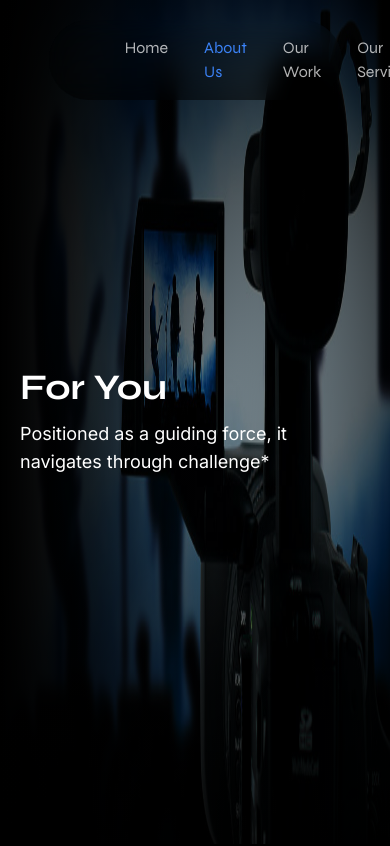
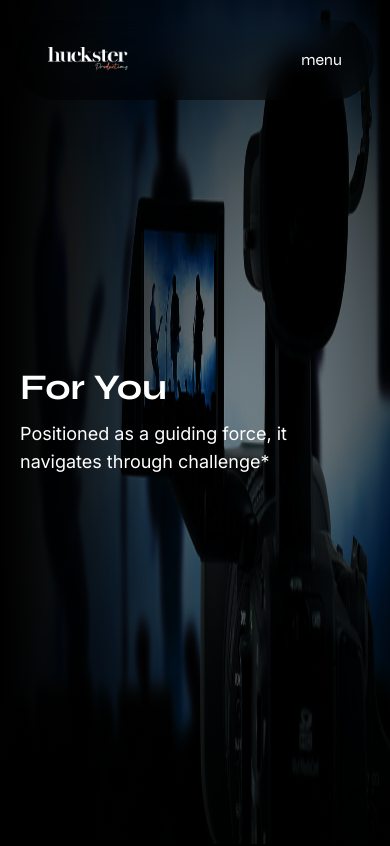
Before and after one commit to PrachiDMore/huckster, a Next.js app: page /aboutus in a window 390 px wide. Shown: the top 846 px of the page. Built offline with nearby package versions, Linux system fonts and the light colour scheme.

Commit message:
navbar fixed

```diff
--- a/components/Navbar.jsx
+++ b/components/Navbar.jsx
@@ -4,22 +4,45 @@ import { useRouter } from 'next/router'
 import React from 'react'
 import { AiOutlineMenu } from 'react-icons/ai'
 import { FiSearch } from 'react-icons/fi'
+import { motion, useAnimation } from 'framer-motion';
 
 const syne = Syne({ subsets: ['latin'] })
 
 const Navbar = () => {
   const router = useRouter()
+  const control = useAnimation()
+  // useEffect(() => {
+  //   if (inView) {
+  //     control.start("visible");
+  //   } else {
+  //     control.start("hidden");
+  //   }
+  // }, [control, inView]);
   return (
     <div className={'w-screen flex justify-center ' + syne.className}>
-      <div className='w-9/12 h-20 px-16 rounded-full  flex justify-between items-center fixed top-5 z-50 bg-gradient-to-b from-transparent to-black/50 backdrop-blur-md'>
+      <motion.div transition={{
+        bounce: true,
+        ease: "easeInOut",
+      }} variants={{
+        hidden: {
+          height: "80px",
+          borderRadius: "40px"
+        },
+        visible: {
+          height: "300px",
+          borderRadius: "20px",
+          flexDirection: "row",
+          justifyContent: "center"
+        }
+      }} initial="hidden" animate={control} className='lg:w-9/12 w-11/12 lg:px-16 px-8  flex justify-between items-center fixed top-5 z-50 bg-gradient-to-b from-transparent to-black/50 backdrop-blur-md'>
         {/* <div className='flex gap-2 items-center'>
           <AiOutlineMenu  className='text-xl'/>
           <p>Menu</p>
         </div> */}
         <div>
-          <img className='w-32' src="/assets/HucksterLogo.png" alt="" />
+          <img className='lg:w-32 w-20' src="/assets/HucksterLogo.png" alt="" />
         </div>
-        <div className='flex gap-3'>
+        <div className='lg:flex gap-3 hidden'>
           <Link className={router.pathname === "/" ? 'hover:-top-1 top-0 relative text-blue-500 duration-200 hover:bg-white/20 px-3 py-2 rounded-full' : 'hover:-top-1 top-0 relative text-white/70 hover:text-white duration-200 hover:bg-white/20 px-3 py-2 rounded-full'} href={'/'}>Home</Link>
           <Link className={router.pathname === "/aboutus" ? 'hover:-top-1 top-0 relative text-blue-500 duration-200 hover:bg-white/20 px-3 py-2 rounded-full' : 'hover:-top-1 top-0 relative text-white/70 hover:text-white duration-200 hover:bg-white/20 px-3 py-2 rounded-full'} href={'/aboutus'}>About Us</Link>
           <Link className={router.pathname === "/work" ? 'hover:-top-1 top-0 relative text-blue-500 duration-200 hover:bg-white/20 px-3 py-2 rounded-full' : 'hover:-top-1 top-0 relative text-white/70 hover:text-white duration-200 hover:bg-white/20 px-3 py-2 rounded-full'} href={'/work'}>Our Work</Link>
@@ -27,10 +50,11 @@ const Navbar = () => {
           <Link className={router.pathname === "/" ? 'hover:-top-1 top-0 relative text-blue-500 duration-200 hover:bg-white/20 px-3 py-2 rounded-full' : 'hover:-top-1 top-0 relative text-white/70 hover:text-white duration-200 hover:bg-white/20 px-3 py-2 rounded-full'} href={'/'}>Media Blogs</Link>
           <Link className={router.pathname === "/contactus" ? 'hover:-top-1 top-0 relative text-blue-500 duration-200 hover:bg-white/20 px-3 py-2 rounded-full' : 'hover:-top-1 top-0 relative text-white/70 hover:text-white duration-200 hover:bg-white/20 px-3 py-2 rounded-full'} href={'/contactus'}>Contact Us</Link>
         </div>
+        <div onClick={() => { control.start("visible") }} className='lg:hidden block text-white'>menu</div>
         {/* <div>
           <FiSearch className='text-xl '/>
         </div> */}
-      </div>
+      </motion.div>
     </div>
   )
 }
--- a/pages/index.jsx
+++ b/pages/index.jsx
@@ -38,10 +38,10 @@ export default function Home() {
         </div> */}
 
 			<section className='snap-start relative h-screen w-screen bg-black' >
-				<img className={index === 0 ? 'h-screen w-screen absolute top-0 left-0 z-[0] opacity-100 duration-500' : 'h-screen w-screen absolute top-0 left-0 z-[0] opacity-0 duration-500'} src="https://d135u4jtzauizi.cloudfront.net/A24_PRISCILLA_A24_GIF03.gif" alt="" />
-				<img className={index === 1 ? 'h-screen w-screen absolute top-0 left-0 z-[1] opacity-100 duration-500' : 'h-screen w-screen absolute top-0 left-0 z-[1] opacity-0 duration-500'} src="https://d135u4jtzauizi.cloudfront.net/The-Curse-Trailer-Full-16x9-No-Captions_SITE-GIF.gif" alt="" />
-				<img className={index === 2 ? 'h-screen w-screen absolute top-0 left-0 z-[2] opacity-100 duration-500' : 'h-screen w-screen absolute top-0 left-0 z-[2] opacity-0 duration-500'} src="https://d135u4jtzauizi.cloudfront.net/DS_NEWSBLAST_GIF03_larger.gif" alt="" />
-				<img className={index === 3 ? 'h-screen w-screen absolute top-0 left-0 z-[3] opacity-100 duration-500' : 'h-screen w-screen absolute top-0 left-0 z-[3] opacity-0 duration-500'} src="https://d135u4jtzauizi.cloudfront.net/TIC_GIF_02_A24.gif" alt="" />
+				<img className={index === 0 ? 'object-cover h-screen w-screen absolute top-0 left-0 z-[0] opacity-100 duration-500' : 'object-cover h-screen w-screen absolute top-0 left-0 z-[0] opacity-0 duration-500'} src="https://d135u4jtzauizi.cloudfront.net/A24_PRISCILLA_A24_GIF03.gif" alt="" />
+				<img className={index === 1 ? 'object-cover h-screen w-screen absolute top-0 left-0 z-[1] opacity-100 duration-500' : 'object-cover h-screen w-screen absolute top-0 left-0 z-[1] opacity-0 duration-500'} src="https://d135u4jtzauizi.cloudfront.net/The-Curse-Trailer-Full-16x9-No-Captions_SITE-GIF.gif" alt="" />
+				<img className={index === 2 ? 'object-cover h-screen w-screen absolute top-0 left-0 z-[2] opacity-100 duration-500' : 'object-cover h-screen w-screen absolute top-0 left-0 z-[2] opacity-0 duration-500'} src="https://d135u4jtzauizi.cloudfront.net/DS_NEWSBLAST_GIF03_larger.gif" alt="" />
+				<img className={index === 3 ? 'object-cover h-screen w-screen absolute top-0 left-0 z-[3] opacity-100 duration-500' : 'object-cover h-screen w-screen absolute top-0 left-0 z-[3] opacity-0 duration-500'} src="https://d135u4jtzauizi.cloudfront.net/TIC_GIF_02_A24.gif" alt="" />
 				<div className='h-screen w-screen absolute top-0 left-0 z-[5] bg-gradient-to-b from-transparent via-black/5 to-black'></div>
 				<div className={'gap-3 flex flex-col justify-end py-14 lg:px-28 px-5 absolute top-0 left-0 z-10 h-screen w-screen bg-gradient-radial from-transparent to-black ' + syne.className}>
 					<h1 onMouseEnter={() => { setIndex(0) }} className={index === 0 ? 'w-max cursor-pointer text-white/60 duration-150 font-bold lg:text-7xl text-4xl capitalize' : 'w-max cursor-pointer hover:text-white/60 duration-150 text-white font-bold lg:text-7xl text-4xl capitalize'}>Priscilla</h1>
@@ -61,28 +61,28 @@ export default function Home() {
 				<h1 className={'lg:text-8xl text-3xl font-semibold w-full gradientText ' + syne.className}>CREATIONS</h1>
 				<div className='w-full flex flex-col items-center lg:gap-10 gap-7'>
 					<div className='w-full grid lg:grid-cols-12 grid-cols-1 gap-3'>
-						<div className='group/creation col-span-8 h-96 overflow-hidden duration-150 rounded-3xl relative border border-white/30 '>
+						<div className='group/creation lg:col-span-8 cols-span-1 h-96 overflow-hidden duration-150 rounded-3xl relative border border-white/30 '>
 							<img className='object-center h-full w-full object-cover' src='https://framerusercontent.com/images/8B7sYF56wceOr6bVtMHU3R29WvM.jpg' />
 							<div className='p-6 h-full w-full bg-gradient-to-b flex flex-col justify-between from-black/80 via-black/10 to-black/30 group-hover/creation:bg-black/50 absolute top-0 left-0'>
 								<h2 className={'gradientText delay-75 relative top-0 left-0 lg:group-hover/creation:left-4 group-hover/creation:left-2 lg:group-hover/creation:top-4 group-hover/creation:top-2 transition-all ease-in-expo duration-700 lg:text-3xl text-xl font-semibold text-white ' + syne.className}>Corporate Videos</h2>
 								<p className={'delay-75 relative bottom-0 left-0 opacity-0 group-hover/creation:opacity-100 transition-all ease-in-expo duration-700 font-normal text-white ' + syne.className}>While we all continue the celebration of the successful #fifaworldcup2022qatar  campaign, we had the opportunity to work with WAHL MiddleEast to develop and visualize this aspirational content.</p>
 							</div>
 						</div>
-						<div className='group/creation col-span-8 h-96 overflow-hidden duration-150 rounded-3xl relative border border-white/30 '>
+						<div className='group/creation lg:col-span-4 cols-span-1 h-96 overflow-hidden duration-150 rounded-3xl relative border border-white/30 '>
 							<img className='object-center h-full w-full object-cover' src='https://framerusercontent.com/images/8B7sYF56wceOr6bVtMHU3R29WvM.jpg' />
 							<div className='p-6 h-full w-full bg-gradient-to-b flex flex-col justify-between from-black/80 via-black/10 to-black/30 group-hover/creation:bg-black/50 absolute top-0 left-0'>
 								<h2 className={'gradientText delay-75 relative top-0 left-0 lg:group-hover/creation:left-4 group-hover/creation:left-2 lg:group-hover/creation:top-4 group-hover/creation:top-2 transition-all ease-in-expo duration-700 lg:text-3xl text-xl font-semibold text-white ' + syne.className}>Corporate Videos</h2>
 								<p className={'delay-75 relative bottom-0 left-0 opacity-0 group-hover/creation:opacity-100 transition-all ease-in-expo duration-700 font-normal text-white ' + syne.className}>While we all continue the celebration of the successful #fifaworldcup2022qatar  campaign, we had the opportunity to work with WAHL MiddleEast to develop and visualize this aspirational content.</p>
 							</div>
 						</div>
-						<div className='group/creation col-span-8 h-96 overflow-hidden duration-150 rounded-3xl relative border border-white/30 '>
+						<div className='group/creation lg:col-span-4 cols-span-1 h-96 overflow-hidden duration-150 rounded-3xl relative border border-white/30 '>
 							<img className='object-center h-full w-full object-cover' src='https://framerusercontent.com/images/8B7sYF56wceOr6bVtMHU3R29WvM.jpg' />
 							<div className='p-6 h-full w-full bg-gradient-to-b flex flex-col justify-between from-black/80 via-black/10 to-black/30 group-hover/creation:bg-black/50 absolute top-0 left-0'>
 								<h2 className={'gradientText delay-75 relative top-0 left-0 lg:group-hover/creation:left-4 group-hover/creation:left-2 lg:group-hover/creation:top-4 group-hover/creation:top-2 transition-all ease-in-expo duration-700 lg:text-3xl text-xl font-semibold text-white ' + syne.className}>Corporate Videos</h2>
 								<p className={'delay-75 relative bottom-0 left-0 opacity-0 group-hover/creation:opacity-100 transition-all ease-in-expo duration-700 font-normal text-white ' + syne.className}>While we all continue the celebration of the successful #fifaworldcup2022qatar  campaign, we had the opportunity to work with WAHL MiddleEast to develop and visualize this aspirational content.</p>
 							</div>
 						</div>
-						<div className='group/creation col-span-8 h-96 overflow-hidden duration-150 rounded-3xl relative border border-white/30 '>
+						<div className='group/creation lg:col-span-8 cols-span-1 h-96 overflow-hidden duration-150 rounded-3xl relative border border-white/30 '>
 							<img className='object-center h-full w-full object-cover' src='https://framerusercontent.com/images/8B7sYF56wceOr6bVtMHU3R29WvM.jpg' />
 							<div className='p-6 h-full w-full bg-gradient-to-b flex flex-col justify-between from-black/80 via-black/10 to-black/30 group-hover/creation:bg-black/50 absolute top-0 left-0'>
 								<h2 className={'gradientText delay-75 relative top-0 left-0 lg:group-hover/creation:left-4 group-hover/creation:left-2 lg:group-hover/creation:top-4 group-hover/creation:top-2 transition-all ease-in-expo duration-700 lg:text-3xl text-xl font-semibold text-white ' + syne.className}>Corporate Videos</h2>
--- a/styles/globals.css
+++ b/styles/globals.css
@@ -2,6 +2,10 @@
 @tailwind components;
 @tailwind utilities;
 
+
+body {
+  -webkit-tap-highlight-color: transparent;
+}
 
 ::-webkit-scrollbar {
   width: 0;
@@ -17,6 +21,7 @@
   -webkit-text-fill-color: transparent;
   width: max-content;
 }
+
 /*
 .bg-gradient-test {
   backdrop-filter: blur(10px);
```
